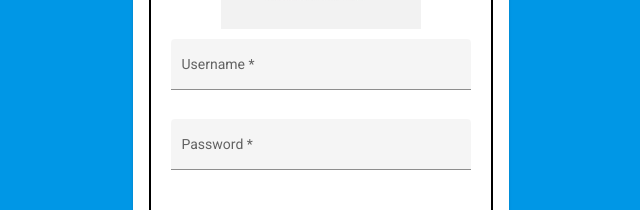
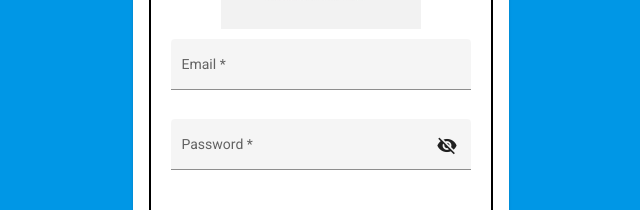
Before and after one commit to David3567/Antra-Share-Feb-2022, an Angular app in the folder TeamProject/: page /login in a window 1280 px wide. Shown: the part 297-507 px from the top of the page, without its empty margins (319-959 px from the left). Built offline with nearby package versions, Linux system fonts and the light colour scheme.

Commit message:
Update css, login password field, delete unused CL

```diff
--- a/TeamProject/src/app/modules/login/login-page/login-page.component.css
+++ b/TeamProject/src/app/modules/login/login-page/login-page.component.css
@@ -3,6 +3,7 @@
   align-items: center;
   justify-content: center;
   height: 100vh;
+  min-width: 376px;
   background-color: #0097e6;
 }
 
@@ -19,10 +20,6 @@ form {
 img {
   width: 200px;
   align-self: center;
-}
-
-input[type="text"] {
-  padding: 15px;
 }
 
 button {
@@ -79,6 +76,6 @@ form > a {
   padding-bottom: 20px;
 }
 
-.login-Container>:nth-child(2) {
+.login-Container > :nth-child(2) {
   margin-left: 10px;
 }
--- a/TeamProject/src/app/modules/login/login-page/login-page.component.html
+++ b/TeamProject/src/app/modules/login/login-page/login-page.component.html
@@ -4,16 +4,13 @@
       <form [formGroup]="loginForm" (ngSubmit)="onSubmit()" novalidate>
         <img src="./assets/images/ANTRA_Tech.jpg" alt="logo">
         <mat-form-field appearance="fill">
-          <mat-label>Username</mat-label>
-          <input matInput formControlName="usernameVal"/>
+          <mat-label>Email</mat-label>
+          <input matInput formControlName="usernameVal" />
           <mat-error *ngIf="!usernameVal?.valid && (usernameVal?.dirty || usernameVal?.touched)" class="error">
             <div *ngIf="usernameVal?.errors?.['required']">
               Username is required!</div>
             <div *ngIf="usernameVal?.errors?.['email']">
               The entry should follow the email format!
-            </div>
-            <div *ngIf="usernameVal?.errors?.['maxlength']">
-              The username should be no more than <strong>16</strong> characters!
             </div>
           </mat-error>
         </mat-form-field>
@@ -21,7 +18,10 @@
 
         <mat-form-field appearance="fill">
           <mat-label>Password</mat-label>
-          <input matInput maxlength="50" formControlName="passwordVal" />
+          <input matInput [type]="hide ? 'password' : 'text'" maxlength="50" formControlName="passwordVal" />
+          <mat-icon matSuffix (click)="hide = !hide">{{
+            hide ? "visibility_off" : "visibility"
+            }}</mat-icon>
           <mat-error *ngIf="!passwordVal?.valid && (passwordVal?.dirty || passwordVal?.touched)" class="error">
             <div *ngIf="passwordVal?.errors?.['required']">
               Password is required!</div>
@@ -34,10 +34,10 @@
           </mat-error>
         </mat-form-field>
 
-      <div class="login-Container" >
-        <button class="button loginBtn" type="submit" [disabled]="!loginForm.valid">Login</button>
-        <div *ngIf="errorMessage" class="error">{{ errorMessage }}</div>
-      </div>
+        <div class="login-Container">
+          <button class="button loginBtn" type="submit" [disabled]="!loginForm.valid">Login</button>
+          <div *ngIf="errorMessage" class="error">{{ errorMessage }}</div>
+        </div>
 
         <a (click)="onRegister()" class="registrationLink">No Accounts? Register
           Now!</a>
--- a/TeamProject/src/app/modules/login/login-page/login-page.component.ts
+++ b/TeamProject/src/app/modules/login/login-page/login-page.component.ts
@@ -1,15 +1,7 @@
 import { HttpClient } from '@angular/common/http';
 import { Component, OnInit } from '@angular/core';
-import {
-  AbstractControl,
-  FormBuilder,
-  FormGroup,
-  ValidationErrors,
-  Validators,
-  AsyncValidatorFn,
-} from '@angular/forms';
+import { FormBuilder, FormGroup, Validators } from '@angular/forms';
 import { Router } from '@angular/router';
-import { catchError, map, Observable, of, switchMap, tap, timer } from 'rxjs';
 import { AppUserAuth } from 'src/app/interfaces/user-auth.model';
 import { AppUser } from 'src/app/interfaces/users.model';
 import { LoginService } from 'src/app/services/login.service';
@@ -21,6 +13,7 @@ import { LoginService } from 'src/app/services/login.service';
 })
 export class LoginPageComponent implements OnInit {
   loginForm!: FormGroup;
+  hide: boolean = true;
   errorMessage: string = "";
 
   user: AppUser = new AppUser();
@@ -36,10 +29,11 @@ export class LoginPageComponent implements OnInit {
     return this.loginForm.get('passwordVal');
   }
 
-  constructor(private fb: FormBuilder,
-              private router: Router,
-              private securityService: LoginService,
-              private http: HttpClient) { }
+  constructor(
+    private fb: FormBuilder,
+    private router: Router,
+    private securityService: LoginService,
+    private http: HttpClient) { }
 
   ngOnInit(): void {
     this.loginForm = this.fb.group({
@@ -49,10 +43,7 @@ export class LoginPageComponent implements OnInit {
 
   }
 
-
   onSubmit() {
-
-
     this.user = {
       "userEmail": this.loginForm.value.usernameVal,
       "password": this.loginForm.value.passwordVal,
@@ -64,34 +55,11 @@ export class LoginPageComponent implements OnInit {
         this.securityObj = info.body;
         this.router.navigateByUrl(this.returnUrl);
       },
-      (err) =>  {this.errorMessage = err.error},
+      (err) => { this.errorMessage = err.error },
     );
-
   }
 
   onRegister() {
     this.router.navigate(['register']);
   }
-
-  validateUserIsAuthenticated(): AsyncValidatorFn {
-    return (group: AbstractControl): Observable<ValidationErrors | null> => {
-      const obj = {
-        userEmail: group.value.username,
-        password: group.value.password,
-      };
-
-      return timer(500).pipe(
-        switchMap(() => {
-          return this.securityService.login(obj).pipe(
-            tap((data) => console.log("data in validater: ", data)),
-            map((data) => null),
-            catchError((err: any) => {
-              return of({ errormessage: err.error });
-            })
-          );
-        })
-      );
-    };
-  }
-
 }
--- a/TeamProject/src/app/modules/login/login.module.ts
+++ b/TeamProject/src/app/modules/login/login.module.ts
@@ -6,6 +6,7 @@ import { FormsModule, ReactiveFormsModule } from '@angular/forms';
 import { MatCardModule } from '@angular/material/card';
 import { MatFormFieldModule } from '@angular/material/form-field';
 import { MatInputModule } from '@angular/material/input';
+import { MatIconModule } from '@angular/material/icon';
 
 @NgModule({
   declarations: [LoginPageComponent, RegisterPageComponent],
@@ -16,7 +17,8 @@ import { MatInputModule } from '@angular/material/input';
     MatCardModule,
     MatFormFieldModule,
     MatInputModule,
+    MatIconModule
   ],
   exports: [LoginPageComponent, RegisterPageComponent],
 })
-export class LoginModule {}
+export class LoginModule { }
--- a/TeamProject/src/styles.css
+++ b/TeamProject/src/styles.css
@@ -101,6 +101,9 @@ nav,
 section {
   display: block;
 }
+strong {
+  font-weight: bold;
+}
 body {
   line-height: 1;
   font-family: Roboto, "Helvetica Neue", sans-serif;
```
